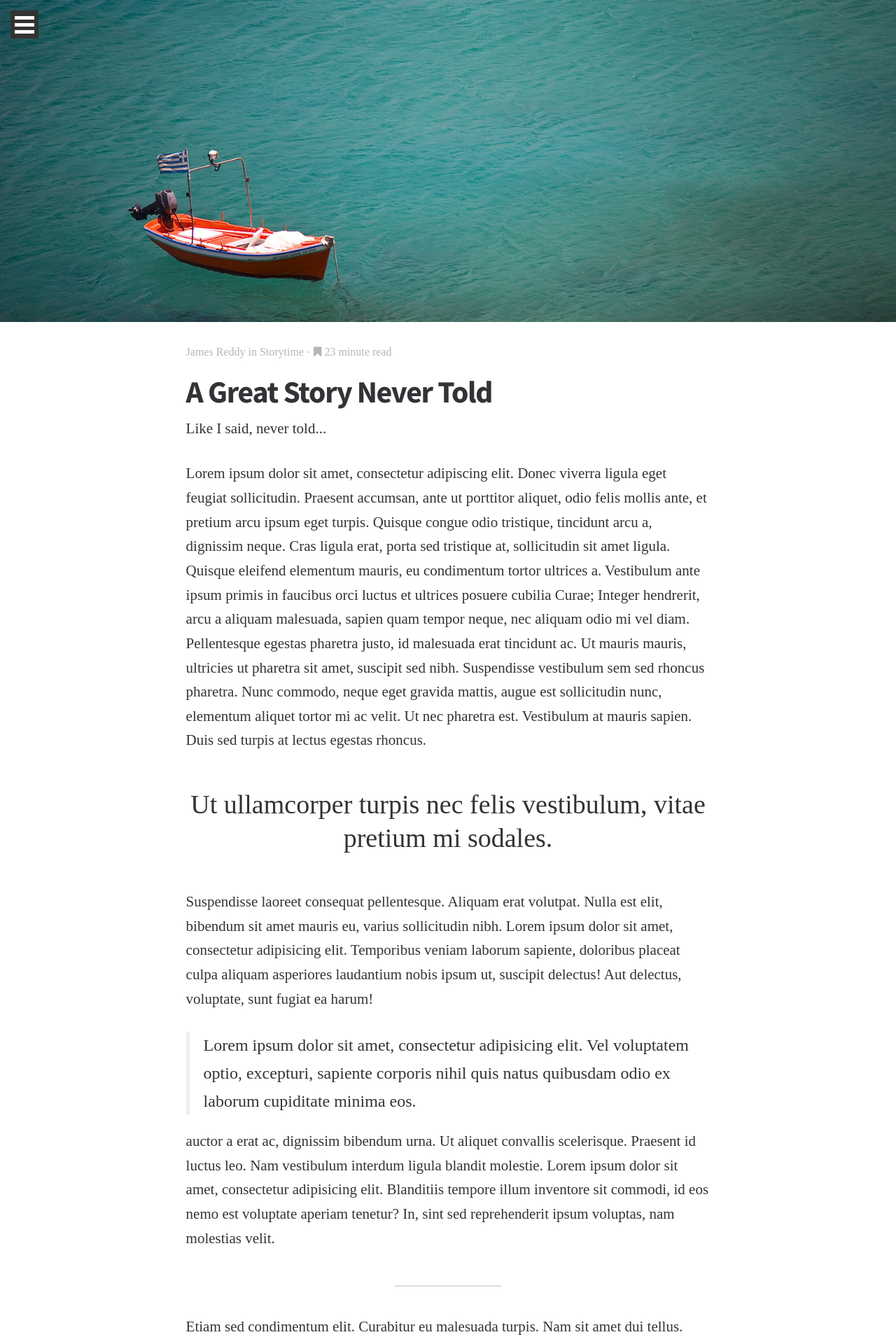
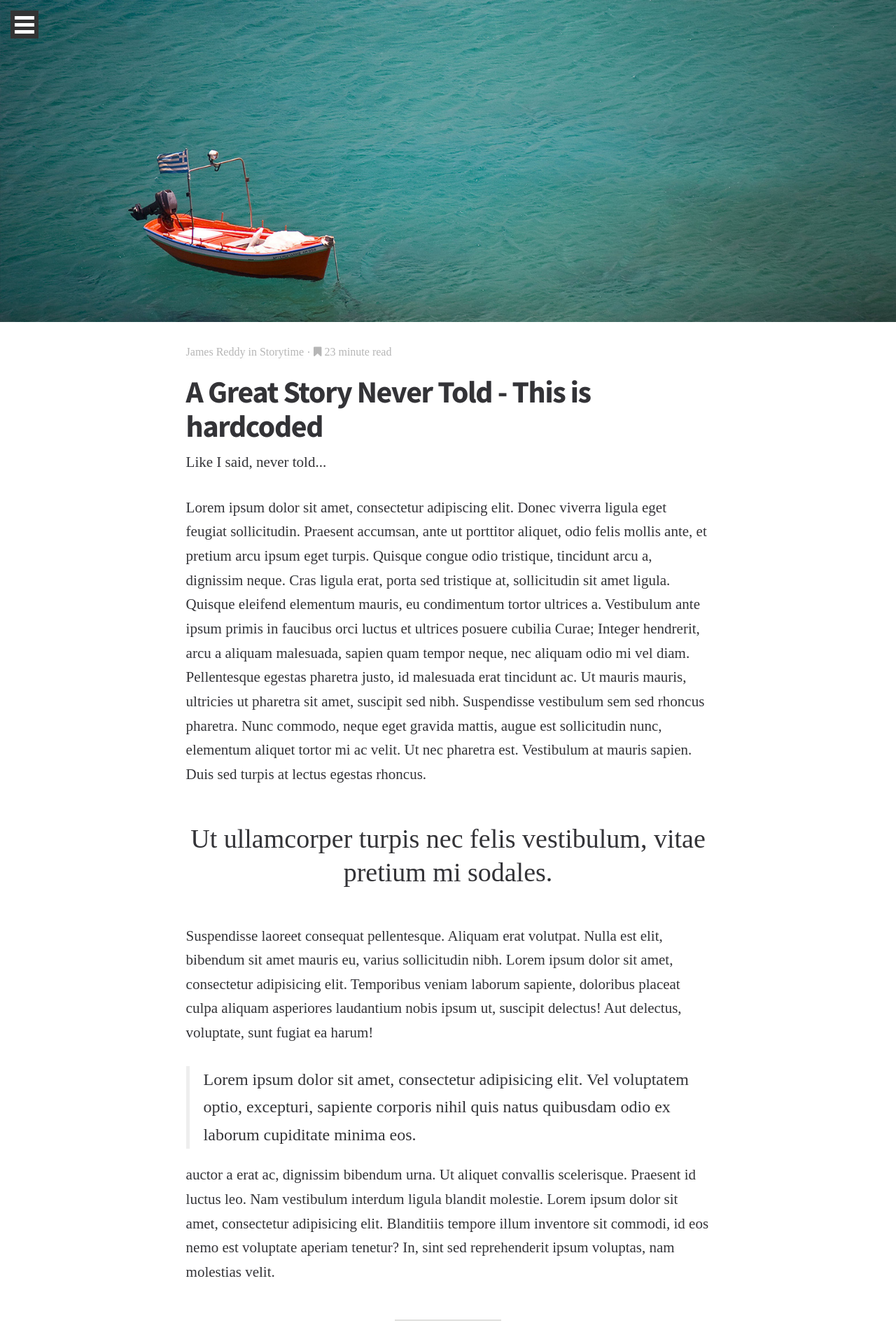
Before and after one commit to EJBlog/EJBlog.github.io, a Jekyll site: the page post.html, which Jekyll copies as it is, in a window 1280 px wide. Shown: the top 1920 px of the page at 70% size. Built offline with Jekyll 4.4.1, drawn with Linux system fonts in a browser that asks for light colours; nearby versions of some CDN libraries; some web fonts are replaced.

Commit message:
Update post.html
Added a comment and made a change to blog title to see if it would work/commit

```diff
--- a/post.html
+++ b/post.html
@@ -69,8 +69,8 @@
                     <p class="meta">
                         <a class="" href="category.html">James Reddy</a> in <a class="" href="category.html">Storytime</a> <i class="link-spacer"></i> <i class="fa fa-bookmark"></i> 23 minute read
                     </p>
-
-                    <h1>A Great Story Never Told</h1>
+<!--Jake: This needs to be changes bc it is hardcoding a blog post-->
+                    <h1>A Great Story Never Told - This is hardcoded</h1>
 
                     <p class="subtitle">Like I said, never told...</p>
 
```
